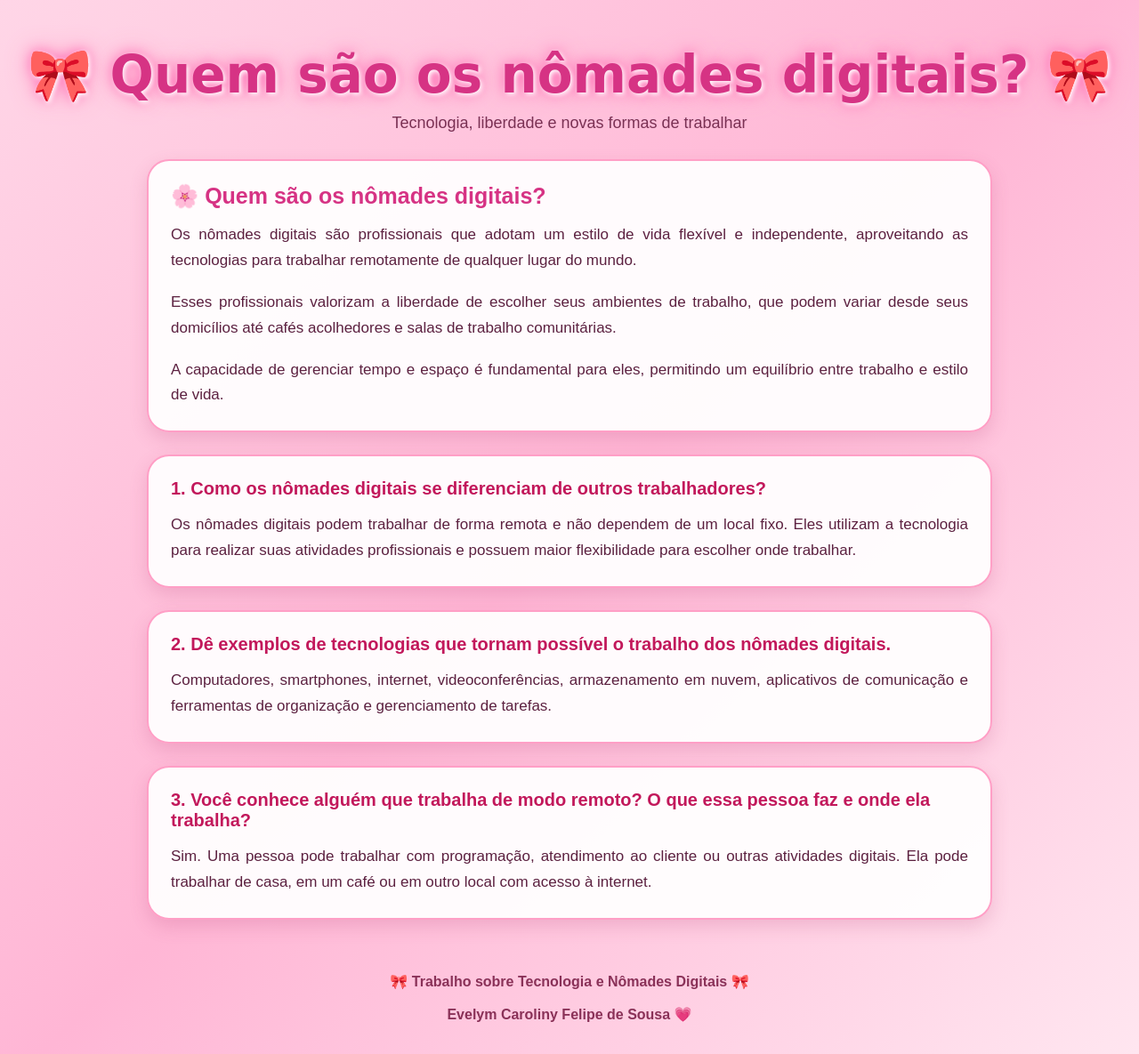
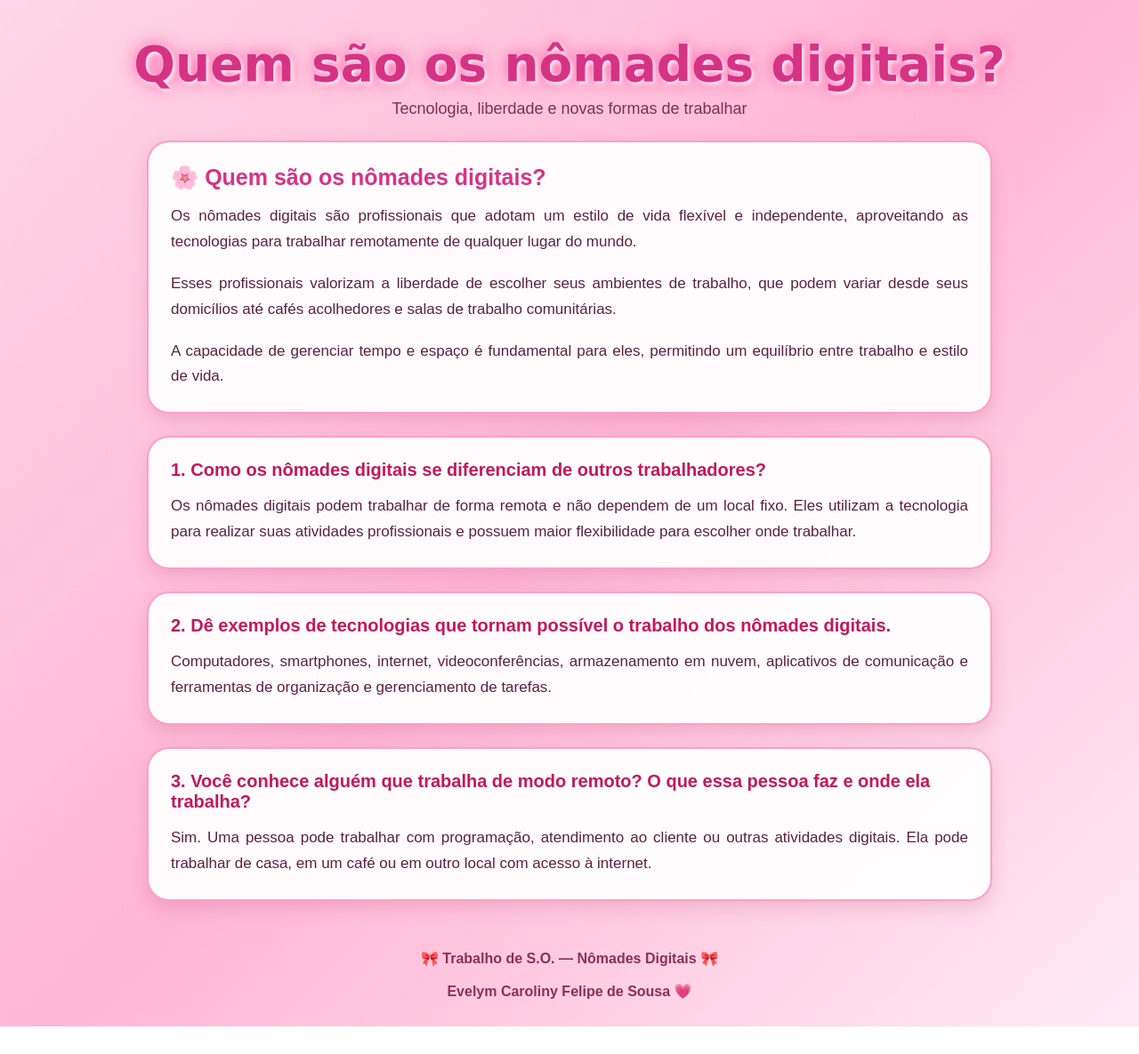
Before and after one commit to evelym8017656-droid/nomades-digitas, a plain HTML site: page index.html in a window 1280 px wide. Shown: the whole page at 89% size. After the commit the page ends 1154 px from the top, so only its background shows below. Drawn offline with Linux system fonts and the light colour scheme.

Commit message:
Refactor HTML structure and styles

```diff
--- a/index.html
+++ b/index.html
@@ -16,54 +16,68 @@
         body {
             font-family: Arial, sans-serif;
             min-height: 100vh;
-    background: linear-gradient(135deg, #ffd6e7, #ffb6d5, #ffe6f0);
+
+            background: linear-gradient(
+                135deg,
+                #ffd6e7,
+                #ffb6d5,
+                #ffeaf3
+            );
+
             color: #5c2140;
             overflow-x: hidden;
         }
 
-/* CABEÇALHO */
+        /* ================= CABEÇALHO ================= */
 
         header {
             text-align: center;
-    padding: 50px 20px 30px;
+            padding: 40px 20px 25px;
         }
 
         header h1 {
             font-family: "Brush Script MT", cursive;
-    font-size: 58px;
+
+            font-size: 55px;
+
             color: #d63384;
 
             text-shadow:
                 2px 2px 5px white,
                 0 0 15px #ff69b4,
-        0 0 30px #ff9fc6;
+                0 0 25px #ff9fc6;
         }
 
         header p {
-    margin-top: 10px;
+            margin-top: 8px;
+
             font-size: 18px;
+
             color: #7a3154;
         }
 
-/* CONTEÚDO */
+        /* ================= CONTEÚDO ================= */
 
         .container {
             width: 90%;
             max-width: 950px;
+
             margin: auto;
         }
 
         .caixa {
-    background: rgba(255,255,255,0.94);
+            background: rgba(255, 255, 255, 0.94);
 
             border: 2px solid #ff9fc6;
+
             border-radius: 25px;
 
             padding: 25px;
+
             margin-bottom: 25px;
 
             box-shadow:
-        0 8px 20px rgba(180,70,120,0.2);
+                0 8px 20px rgba(180, 70, 120, 0.2);
 
             transition: 0.3s;
         }
@@ -72,46 +86,51 @@ header p {
             transform: translateY(-5px);
 
             box-shadow:
-        0 12px 25px rgba(180,70,120,0.3);
+                0 12px 25px rgba(180, 70, 120, 0.3);
         }
 
         .caixa h2 {
             color: #d63384;
+
             margin-bottom: 15px;
+
             font-size: 25px;
         }
 
         .caixa p {
             font-size: 17px;
+
             line-height: 1.7;
+
             text-align: justify;
         }
 
-/* PERGUNTAS */
+        /* ================= PERGUNTAS ================= */
 
         .pergunta h2 {
             color: #c2185b;
+
             font-size: 20px;
         }
 
-/* RODAPÉ */
+        /* ================= RODAPÉ ================= */
 
         footer {
             text-align: center;
 
-    padding: 35px 15px;
+            padding: 30px 15px;
 
             color: #8a3158;
+
             font-weight: bold;
-    font-size: 16px;
         }
 
-/* RESPONSIVO */
+        /* ================= CELULAR ================= */
 
         @media (max-width: 600px) {
 
             header h1 {
-        font-size: 42px;
+                font-size: 40px;
             }
 
             header p {
@@ -131,17 +150,16 @@ footer {
             }
         }
     </style>
-
 </head>
 
 <body>
 
-<!-- CABEÇALHO -->
+    <!-- ================= CABEÇALHO ================= -->
 
     <header>
 
         <h1>
-        🎀 Quem são os nômades digitais? 🎀
+            Quem são os nômades digitais?
         </h1>
 
         <p>
@@ -151,9 +169,11 @@ footer {
     </header>
 
 
-<!-- CONTEÚDO -->
+    <!-- ================= CONTEÚDO ================= -->
 
     <main class="container">
+
+        <!-- TEXTO PRINCIPAL -->
 
         <section class="caixa">
 
@@ -185,6 +205,8 @@ footer {
         </section>
 
 
+        <!-- ================= PERGUNTA 1 ================= -->
+
         <section class="caixa pergunta">
 
             <h2>
@@ -201,6 +223,8 @@ footer {
         </section>
 
 
+        <!-- ================= PERGUNTA 2 ================= -->
+
         <section class="caixa pergunta">
 
             <h2>
@@ -216,6 +240,8 @@ footer {
 
         </section>
 
+
+        <!-- ================= PERGUNTA 3 ================= -->
 
         <section class="caixa pergunta">
 
@@ -235,11 +261,11 @@ footer {
     </main>
 
 
-<!-- RODAPÉ -->
+    <!-- ================= RODAPÉ ================= -->
 
     <footer>
 
-    🎀 Trabalho sobre Tecnologia e Nômades Digitais 🎀
+        🎀 Trabalho de S.O. — Nômades Digitais 🎀
 
         <br><br>
 
```
Lines whose indentation alone changed are shown as unchanged.
